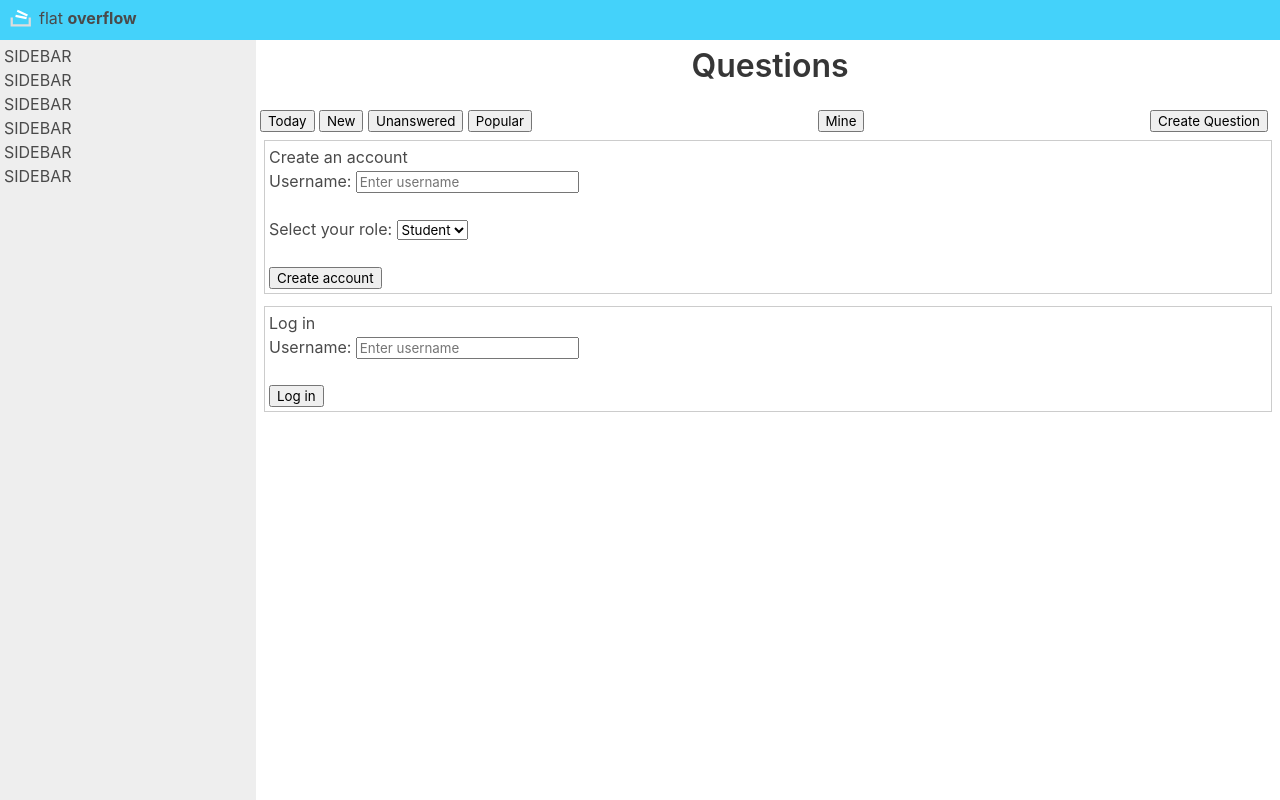
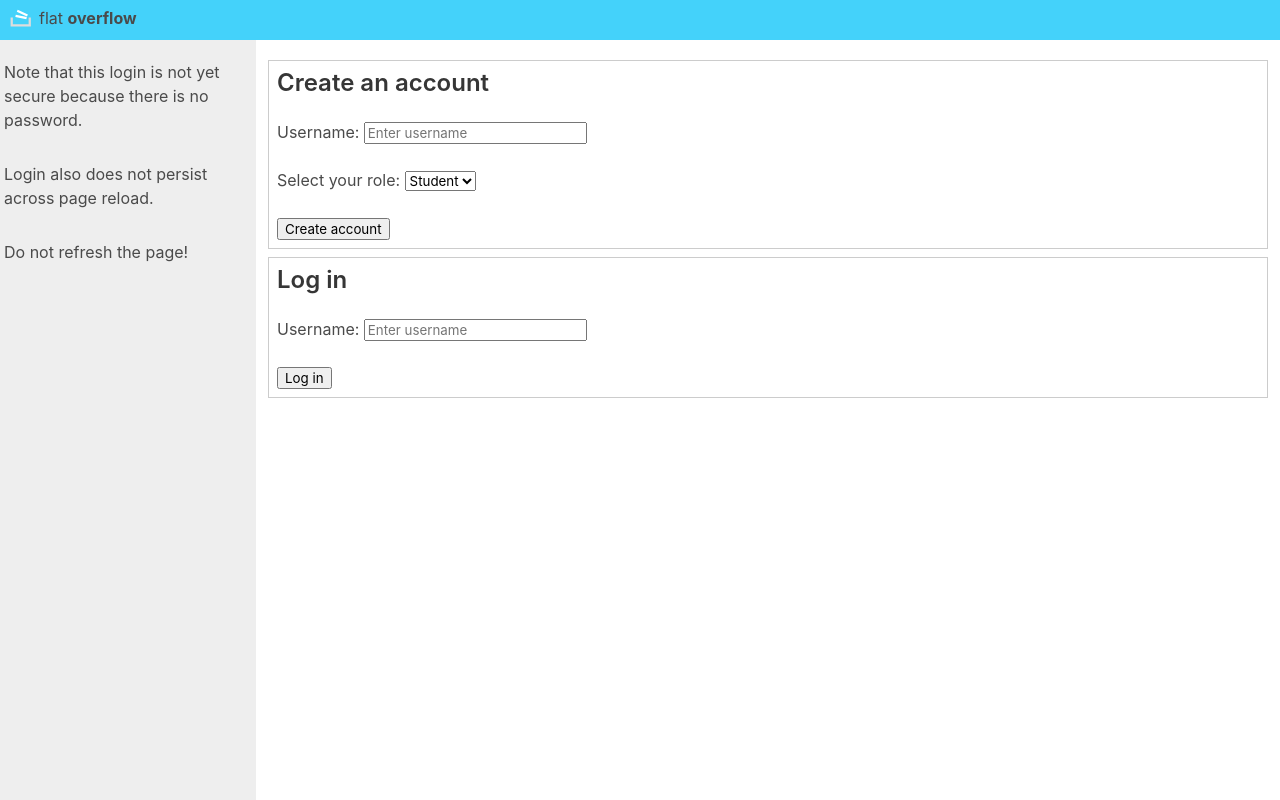
Before and after one commit to CBreakr/mod3_flatoverflow_client, a PHP site: page /index.html in a window 1280 px wide. Run offline with PHP 8.4, Linux system fonts and the light colour scheme; some libraries are stand-ins or nearby versions.

Commit message:
displaying modes

```diff
--- a/index.html
+++ b/index.html
@@ -22,13 +22,24 @@
       </div>
     </div>
     <div class="bottom inner left-bottom">
-      <div id= "sidebar">
+      <div id="sidebar" style="display:none;">
         SIDEBAR<br />
         SIDEBAR<br />
         SIDEBAR<br />
         SIDEBAR<br />
         SIDEBAR<br />
         SIDEBAR
+      </div>
+      <div id="disclaimer">
+        <p>
+          Note that this login is not yet secure because there is no password.
+        </p>
+        <p>
+          Login also does not persist across page reload.
+        </p>
+        <p>
+          Do not refresh the page!
+        </p>
       </div>
     </div>
   </div>
@@ -37,6 +48,7 @@
         <div class="top_header primary">
         </div>
         <div class="top-content">
+          <div id="left-subheader" style="display:none;">
             <h1 class="title is_2 center_title">Questions</h1>
 
             <div class="button_bar">
@@ -53,16 +65,14 @@
                 <button id="add_question_button">Create Question</button>
               </span>
             </div>
+
+          </div>
         </div>
       </div>
       <div class="bottom inner">
-        <div class="question-container" style="display: none;">
-          <ul id="question_list">
-          </ul>
-        </div>
-
-        <div class="columns boxed" id="user-registration" style="display: block;">
-          <h1>Create an account</h1>
+        <div id="user_container" style="display: none;">
+          <div class="boxed" id="user-registration">
+            <h1 class="title is-4">Create an account</h1>
             <form id="user-registration-form">
               <label>Username:</label>
               <input type="text" id="username-input" name="name" placeholder="Enter username">
@@ -77,12 +87,19 @@
             </form>
           </div>
 
-        <div class="columns boxed" id="user-login" style="display: block;">
-          <h1>Log in</h1>
+          <div class="boxed" id="user-login">
+            <h1 class="title is-4">Log in</h1>
             <label>Username:</label>
             <input type="text" id="username-login-input" name="name" placeholder="Enter username">
             <br><br>
             <button id="login-btn" type="button">Log in</button>
+          </div>
+        </div>
+
+        <div id="question_container">
+          <div id="question-display" style="display: none;">
+            <ul id="question_list">
+            </ul>
           </div>
 
           <div id="user-question" style="display: none;">
@@ -105,6 +122,8 @@
           </div>
 
           <div id="question-view" style="display:none;">
+            DETAILS
+          </div>
         </div>
       </div>
   </div>
--- a/styles/main.css
+++ b/styles/main.css
@@ -117,7 +117,7 @@ li {
     background-color: var(--primary);
 }
 
-.question-container {
+#question-display {
     margin-top: 10px;
 }
 
@@ -141,7 +141,15 @@ button:hover {
 }
 
 .boxed {
-    margin: 4px;
-    padding: 4px;
+    margin: 8px;
+    padding: 8px;
     border: 1px solid var(--border-dark);
 }
+
+#disclaimer {
+    padding-top: 16px;
+}
+
+#disclaimer p {
+    margin-bottom: 30px;
+}
```
Also changed, not shown: scripts/index.js (+55 -0 lines). Lines whose indentation alone changed are shown as unchanged.
